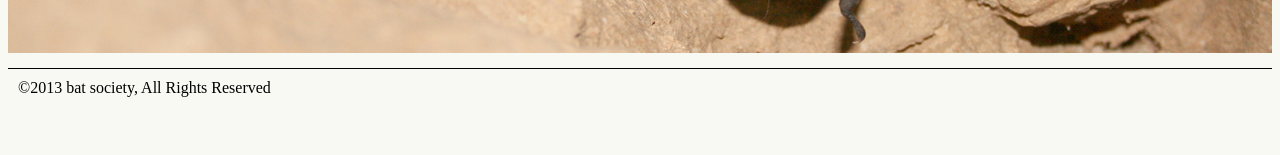
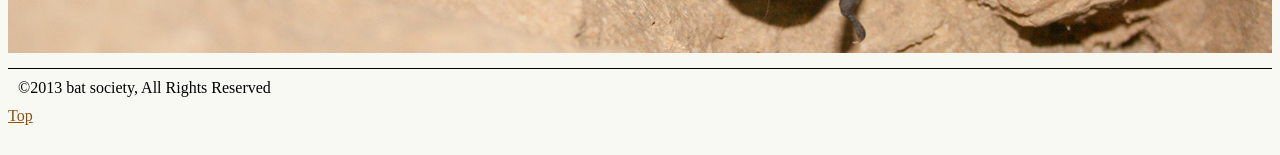
Before and after one commit to jennyrichardson/large-data-website, a Jekyll site: the page built from index.html, in a window 1280 px wide. Shown: the part 742-897 px from the top of the page. Built offline with Jekyll 4.4.1, drawn with Linux system fonts in a browser that asks for light colours.

Commit message:
Kill me.

```diff
--- a/_layouts/default.html
+++ b/_layouts/default.html
@@ -22,6 +22,7 @@
 	<meta property="twitter:image" content="http://batsociety/img/bats.jpg">
 	<meta property="twitter:description" content="Bats are more than just creatures of the night. Here at Bat Society we will provide you with information about different bat species.">
 </head>
+<body id="top">
 
 <a href="index.html" rel="home"><div class="logo"><img src="images/logo.svg" alt="Bat Society Logo"></div></a>
 
@@ -40,6 +41,7 @@
 
 <div id="footer">
 		<p>©2013 bat society, All Rights Reserved</p>
+		<a href="#top">Top</a>
 </div>
 
 <body>
```
